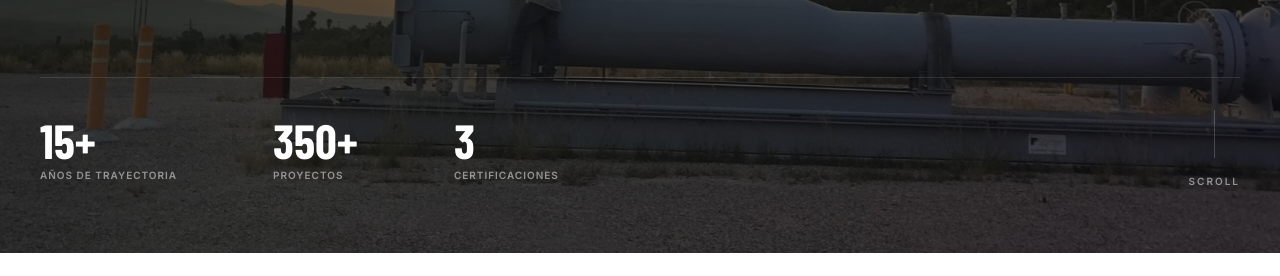
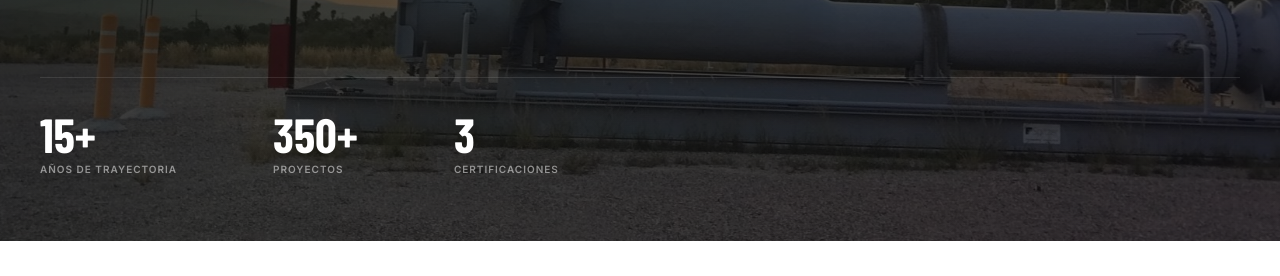
Before and after one commit to SistemasProatam/ProatamWeb, a website built with Vite: page index.html in a window 1280 px wide. Shown: the part 676-952 px from the top of the page. Built offline with nearby package versions, Linux system fonts and the light colour scheme; some packages are replaced by stand-ins of ours.

Commit message:
Quitar scroll text en index.html

```diff
--- a/index.html
+++ b/index.html
@@ -138,10 +138,6 @@
             <div class="text-[10px] font-bold text-white/50 uppercase tracking-widest" data-i18n="idx.stat3.lbl">
               certificaciones </div>
           </div>
-        </div>
-        <div class="flex flex-col items-center gap-4 hidden md:flex">
-          <div class="w-px h-12 bg-white/20"></div>
-          <span class="text-[10px] text-white/50 tracking-[0.2em] uppercase font-bold">SCROLL</span>
         </div>
       </div>
     </div>
```
